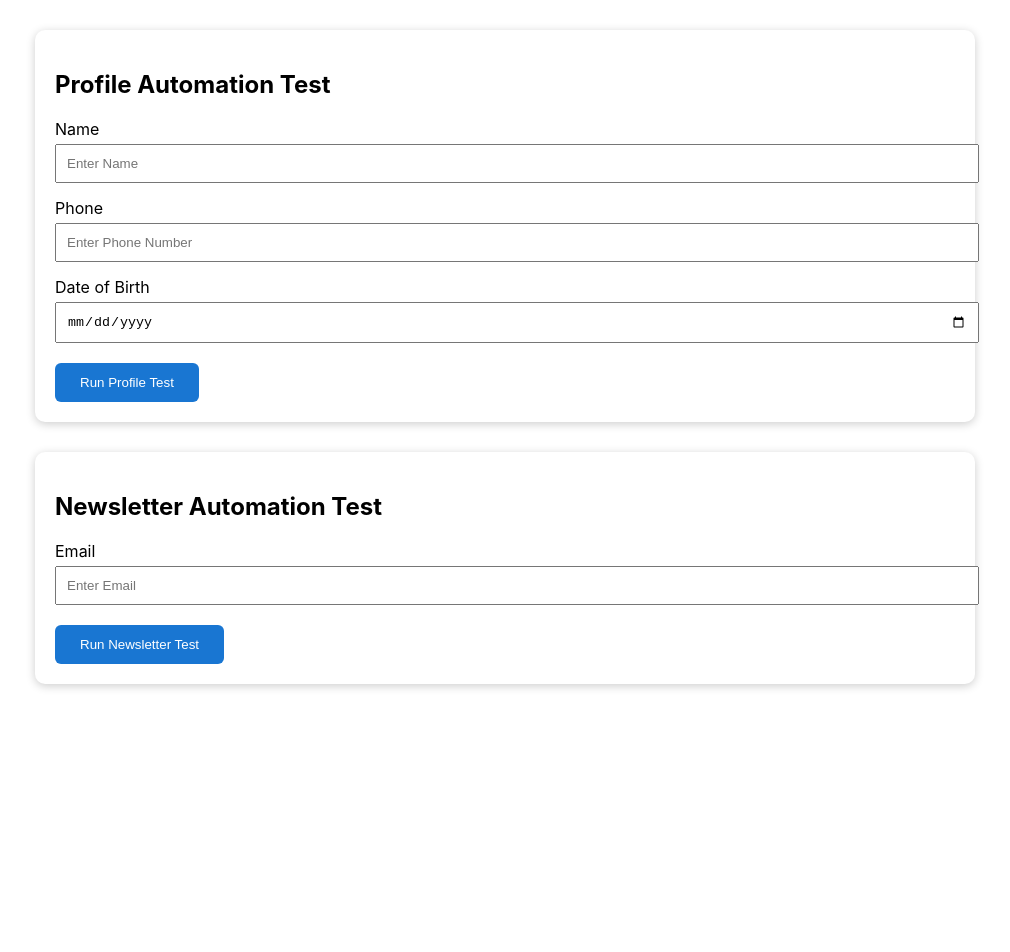
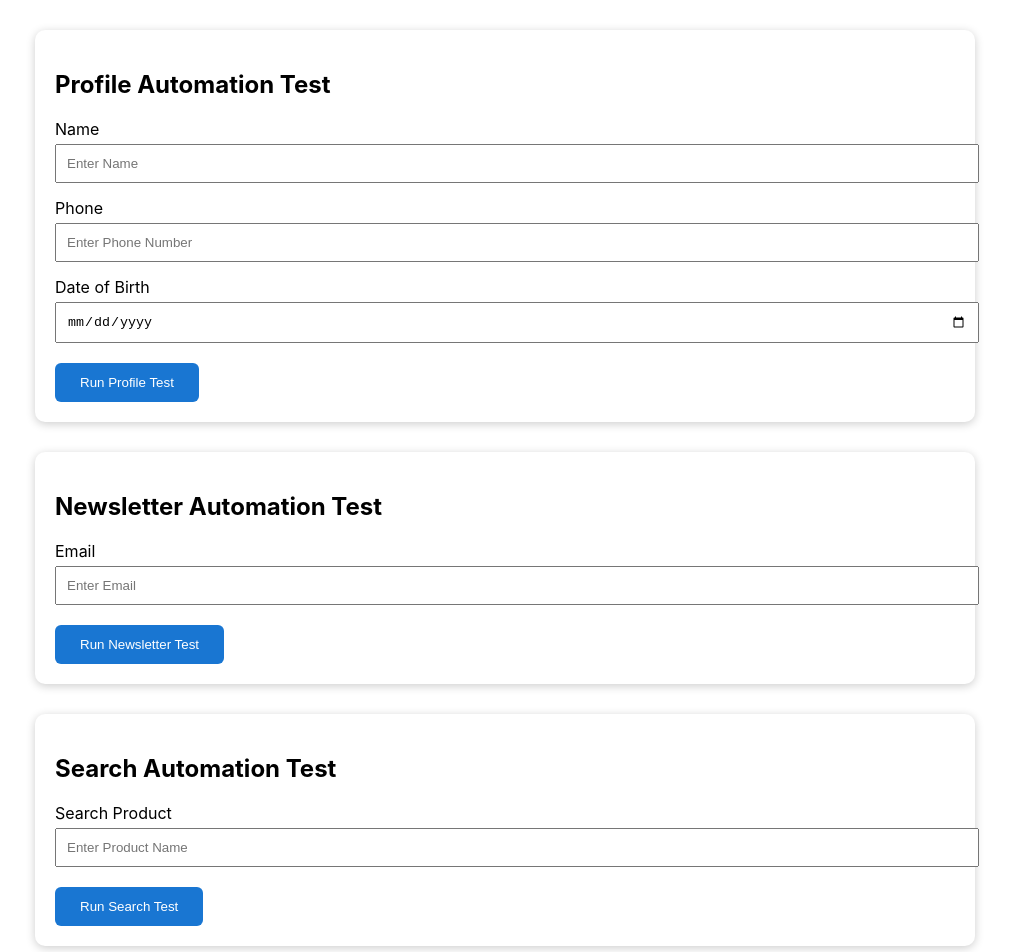
Before and after one commit to tester413/Automation-Frontend, a React (Create React App) app: page / in a window 1280 px wide. Shown: the top 952 px of the page, without its empty margins (135-1145 px from the left). Before the commit the page ends 800 px from the top, so only its background shows below. Built offline with nearby package versions, Linux system fonts and the light colour scheme.

Commit message:
Test frontend

```diff
--- a/src/App.js
+++ b/src/App.js
@@ -1,13 +1,16 @@
 import React from "react";
 import Profile from "./UserFrontend/Profile";
 import News from "./UserFrontend/News";
-//import Search from "./UserFrontend/Search";
+import Search from "./UserFrontend/Search";
+
 
 function App() {
   return (
     <div>
       <Profile />
       <News/>
+      <Search/>
+
 
 
     </div>
--- a/src/UserFrontend/Search.js
+++ b/src/UserFrontend/Search.js
@@ -0,0 +1,289 @@
+import React, { useState } from "react";
+
+function Search() {
+  const [keyword, setKeyword] = useState("");
+  const [loading, setLoading] = useState(false);
+  const [result, setResult] = useState(null);
+  const [error, setError] = useState("");
+
+  const runSearchTest = async () => {
+    try {
+      setLoading(true);
+      setError("");
+      setResult(null);
+
+      const response = await fetch("http://localhost:5000/api/search/run", {
+        method: "POST",
+        headers: {
+          "Content-Type": "application/json",
+        },
+        body: JSON.stringify({
+          searchText: keyword,
+        }),
+      });
+
+      const data = await response.json();
+
+      if (!response.ok || !data.success) {
+        throw new Error(data.message || "Search Test Failed");
+      }
+
+      setResult(data);
+    } catch (err) {
+      setError(err.message);
+    } finally {
+      setLoading(false);
+    }
+  };
+
+  const th = {
+    border: "1px solid #ddd",
+    padding: "10px",
+    textAlign: "left",
+  };
+
+  const td = {
+    border: "1px solid #ddd",
+    padding: "10px",
+  };
+
+  return (
+    <div
+      style={{
+        maxWidth: "900px",
+        margin: "30px auto",
+        padding: "20px",
+        borderRadius: "10px",
+        background: "#fff",
+        boxShadow: "0 2px 10px rgba(0,0,0,.2)",
+      }}
+    >
+      <h2>Search Automation Test</h2>
+
+      <div style={{ marginBottom: "20px" }}>
+        <label>Search Product</label>
+        <input
+          type="text"
+          placeholder="Enter Product Name"
+          value={keyword}
+          onChange={(e) => setKeyword(e.target.value)}
+          style={{
+            width: "100%",
+            padding: "10px",
+            marginTop: "5px",
+          }}
+        />
+      </div>
+
+      <button
+        onClick={runSearchTest}
+        disabled={loading}
+        style={{
+          padding: "12px 25px",
+          background: "#1976d2",
+          color: "#fff",
+          border: "none",
+          borderRadius: "6px",
+          cursor: "pointer",
+        }}
+      >
+        {loading ? "Running Test..." : "Run Search Test"}
+      </button>
+
+      {error && (
+        <div
+          style={{
+            marginTop: "20px",
+            color: "red",
+            fontWeight: "bold",
+          }}
+        >
+          {error}
+        </div>
+      )}
+
+      {result && (
+        <div
+          style={{
+            marginTop: "30px",
+            border: "1px solid #ddd",
+            borderRadius: "10px",
+            padding: "20px",
+          }}
+        >
+          <h2>Automation Result</h2>
+          <p><strong>Message:</strong> {result.message}</p>
+          <p><strong>Keyword:</strong> {keyword}</p>
+          <hr />
+
+          <h3>Execution Details</h3>
+          <p><strong>Test Name:</strong> {result.result.testName}</p>
+          <p>
+            <strong>Status:</strong>{" "}
+            <span
+              style={{
+                color: result.result.status === "PASSED" ? "green" : "red",
+                fontWeight: "bold",
+              }}
+            >
+              {result.result.status}
+            </span>
+          </p>
+          <p><strong>Execution Time:</strong> {result.executionTime} sec</p>
+          <p>
+            <strong>Executed At:</strong>{" "}
+            {new Date(result.result.executedAt).toLocaleString()}
+          </p>
+          <hr />
+
+          <h2>Test Report Summary</h2>
+          {result.result.report && (
+            <table
+              style={{
+                width: "100%",
+                borderCollapse: "collapse",
+                marginBottom: "20px",
+              }}
+            >
+              <tbody>
+                <tr>
+                  <td style={td}><strong>Total Tests</strong></td>
+                  <td style={td}>{result.result.report.summary.total}</td>
+                </tr>
+                <tr>
+                  <td style={td}><strong>Passed</strong></td>
+                  <td style={{ ...td, color: "green" }}>
+                    {result.result.report.summary.passed}
+                  </td>
+                </tr>
+                <tr>
+                  <td style={td}><strong>Failed</strong></td>
+                  <td style={{ ...td, color: "red" }}>
+                    {result.result.report.summary.failed}
+                  </td>
+                </tr>
+                <tr>
+                  <td style={td}><strong>Skipped</strong></td>
+                  <td style={td}>{result.result.report.summary.skipped}</td>
+                </tr>
+                <tr>
+                  <td style={td}><strong>Total Duration</strong></td>
+                  <td style={td}>
+                    {result.result.report.summary.totalDuration} ms
+                  </td>
+                </tr>
+              </tbody>
+            </table>
+          )}
+          <hr />
+
+          <h2>Test Cases</h2>
+          {result.result.report?.tests?.length > 0 ? (
+            <div style={{ overflowX: "auto" }}>
+              <table
+                style={{
+                  width: "100%",
+                  borderCollapse: "collapse",
+                  marginTop: "20px",
+                }}
+              >
+                <thead>
+                  <tr>
+                    <th style={th}>ID</th>
+                    <th style={th}>Module</th>
+                    <th style={th}>Title</th>
+                    <th style={th}>Status</th>
+                    <th style={th}>Expected Result</th>
+                    <th style={th}>Actual Result</th>
+                    <th style={th}>Browser</th>
+                    <th style={th}>Duration</th>
+                    <th style={th}>Date</th>
+                  </tr>
+                </thead>
+                <tbody>
+                  {result.result.report.tests.map((test, index) => (
+                    <tr key={index}>
+                      <td style={td}>{test.id}</td>
+                      <td style={td}>{test.module}</td>
+                      <td style={td}>{test.title}</td>
+                      <td
+                        style={{
+                          ...td,
+                          color: test.status === "passed" ? "green" : "red",
+                          fontWeight: "bold",
+                        }}
+                      >
+                        {test.status.toUpperCase()}
+                      </td>
+                      <td style={td}>{test.expectedResult}</td>
+                      <td style={td}>{test.actualResult}</td>
+                      <td style={td}>{test.browser}</td>
+                      <td style={td}>{test.duration} ms</td>
+                      <td style={td}>
+                        {test.date}
+                        <br />
+                        {test.time}
+                      </td>
+                    </tr>
+                  ))}
+                </tbody>
+              </table>
+            </div>
+          ) : (
+            <p>No test cases available.</p>
+          )}
+          <hr />
+
+          <h3>Console Output</h3>
+          <pre
+            style={{
+              background: "#f5f5f5",
+              padding: "15px",
+              borderRadius: "8px",
+              overflowX: "auto",
+            }}
+          >
+            {result.stdout}
+          </pre>
+          <hr />
+
+          <h2>Screenshots</h2>
+          {result.result.screenshots && result.result.screenshots.length > 0 ? (
+            <div
+              style={{
+                display: "grid",
+                gridTemplateColumns: "repeat(auto-fit,minmax(300px,1fr))",
+                gap: "20px",
+              }}
+            >
+              {result.result.screenshots.map((image, index) => (
+                <div
+                  key={index}
+                  style={{
+                    border: "1px solid #ddd",
+                    borderRadius: "8px",
+                    padding: "10px",
+                  }}
+                >
+                  <h4>Step {index + 1}</h4>
+                  <img
+                    src={image}
+                    alt={`Step ${index + 1}`}
+                    style={{
+                      width: "100%",
+                      borderRadius: "8px",
+                    }}
+                  />
+                </div>
+              ))}
+            </div>
+          ) : (
+            <p>No screenshots available.</p>
+          )}
+        </div>
+      )}
+    </div>
+  ); // <-- Added closing parenthesis and semicolon for return statement
+} // <-- Added closing brace for Search function
+
+export default Search;
```
